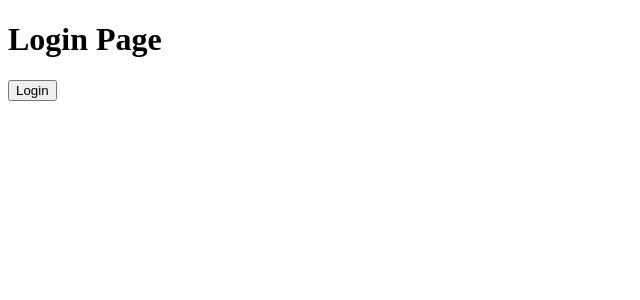
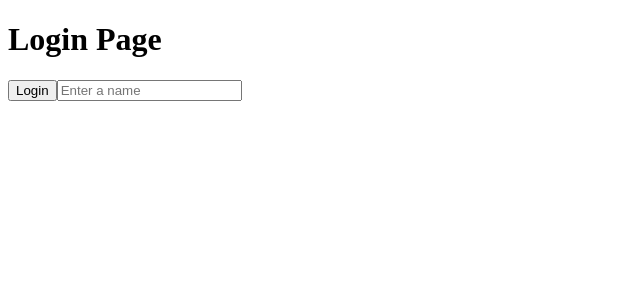
Before and after one commit to timothydjon/Diplomarbeit, a Next.js app: page /login in a window 1280 px wide. Shown: the top 300 px of the page, without its empty margins (0-640 px from the left). Built offline with nearby package versions, Linux system fonts and the light colour scheme; no server answers.

Commit message:
sessions

```diff
--- a/components/login/Login.tsx
+++ b/components/login/Login.tsx
@@ -6,6 +6,7 @@
   const router = useRouter();
   const [loading, setLoading] = useState(false);
   const { setUser } = useContext(SessionContext);
+  const [name, setName] = useState("timy")
 
   const handleLogin = async () => {
     setLoading(true);
@@ -18,7 +19,7 @@
         },
         body: JSON.stringify({
           id: 1,
-          username: 'ttttt',
+          username: name,
           password: '1234',
           email: 'timy@timy.com',
         }),
@@ -46,6 +47,12 @@
       <button onClick={handleLogin} disabled={loading}>
         {loading ? 'Logging in...' : 'Login'}
       </button>
+      <input
+        type="text"
+        className=" mb-2 bg-brown text-white"
+        placeholder='Enter a name'
+        onChange={(e) =>{setName(e.target.value)}}
+     />
     </div>
   );
 };
```
